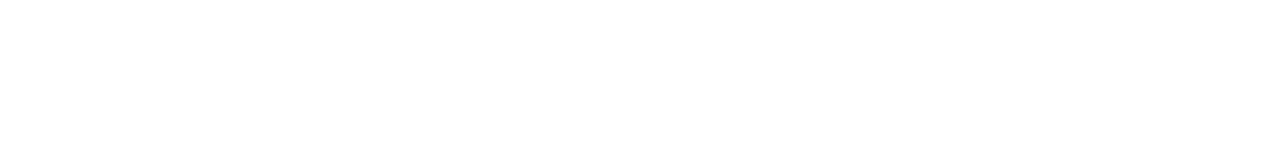
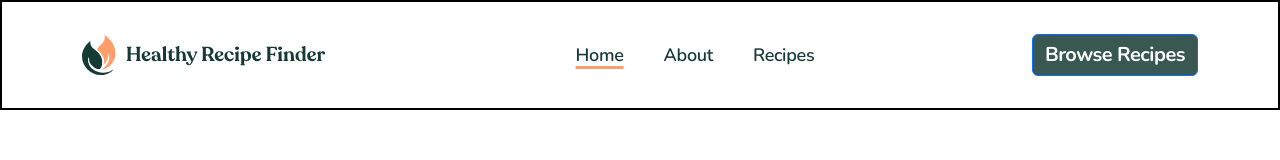
Before and after one commit to JoeWebDevelopment/recipieprojectfem, a website: page index.html in a window 1280 px wide. Drawn offline with nearby package versions, Linux system fonts and the light colour scheme.

Commit message:
added header and bootstrap styles

```diff
--- a/index.html
+++ b/index.html
@@ -11,45 +11,28 @@
   <title>Frontend Mentor | Recipe finder website</title>
 </head>
 <body>
+  <header>
+      <nav class="navbar navbar-expand-lg">
+        <div class="container">
+      <a href="index.html" class="nav-link">
+        <img src="assets/images/logo.svg" alt="" class="navbar-brand">
+      </a>
+
+      <ul class="navbar-nav gap-lg-4">
+        <li><a href="index.html" class="nav-link" aria-current="page">Home</a></li>
+        <li><a href="about.html" class="nav-link">About</a></li>
+        <li><a href="recipes.html" class="nav-link">Recipes</a></li>
+      </ul>
+
+      <a href="" class="btn btn-primary">Browse Recipes</a>
+      </div>
+    </nav>
+
+
+  </header>
 
 
 
-
-
-  <!-- Healthy meals, zero fuss
-
-  Discover eight quick, whole-food recipes that you can cook
-  tonight—no processed junk, no guesswork.
-
-  Start exploring
-
-  What you'll get
-
-  Whole-food recipes
-  Each dish uses everyday, unprocessed ingredients.
-
-  Minimum fuss
-  All recipes are designed to make eating healthy quick and easy.
-
-  Search in seconds
-  Filter by name or ingredient and jump straight to the recipe you need.
-
-  Built for real life
-
-  Cooking shouldn't be complicated. These recipes come in under
-  30 minutes of active time, fit busy schedules, and taste good
-  enough to repeat.
-
-  Whether you're new to the kitchen or just need fresh ideas,
-  we've got you covered.
-
-  Ready to cook smarter?
-
-  Hit the button, pick a recipe, and get dinner on the table—fast.
-
-  Browse recipes
-
-  Made with ❤️ and 🥑 -->
   <script src="node_modules/bootstrap/dist/js/bootstrap.bundle.min.js"></script>
 </body>
 </html>
--- a/style.css
+++ b/style.css
@@ -1,8 +1,6 @@
 @font-face {
     font-family: 'Nunito' ;
     src: url(assets/fonts/Nunito/Nunito-VariableFont_wght.ttf);
-    font-family: 'Nunito Sans';
-    src: url(assets/fonts/Nunito_Sans/NunitoSans-VariableFont_YTLC\,opsz\,wdth\,wght.ttf);
     font-weight: 200 1000;
     font-display: swap;
     font-style: normal;
@@ -29,9 +27,46 @@
         --clr-indigo: #697DDB;
 
         --ff-heading: 'Nunito', sans-serif;
-        --ff-body:    'Nunito Sans', sans-serif;
+        --ff-body:    'Nunito-Sans', sans-serif;
+
+
+         --btn-clr: var(--clr-neutral-600)
 
     }
 
 
 }
+
+header{
+    border: 2px solid black;
+    padding: 1.25rem 3.7rem;
+}
+
+.btn{
+    background-color: var(--clr-neutral-600);
+}
+.btn-primary{
+    background-color: var(--btn-clr);
+    font-family: var(--ff-heading);
+    font-size: 20px;
+    font-style: normal;
+    font-weight: 700;
+    line-height: 140%; /* 28px */
+    letter-spacing: -0.5px;
+}
+
+.nav-link{
+    font-family: var(--ff-heading);
+    font-size: 18px;
+    font-style: normal;
+    font-weight: 600;
+    line-height: 150%; /* 27px */
+    letter-spacing: -0.3px;
+    color: var(--clr-neutral-900);
+}
+
+
+.nav-link[aria-current="page"]{
+    text-decoration: 3px underline var(--clr-orange);
+    text-underline-offset: 5px;
+}
```
